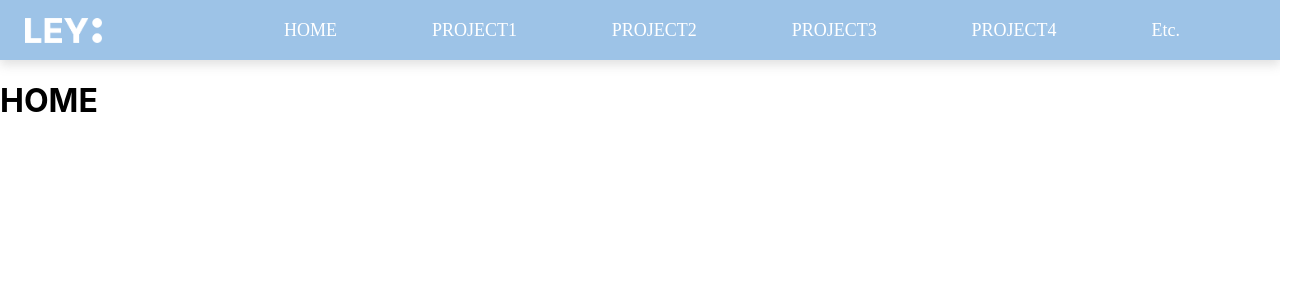
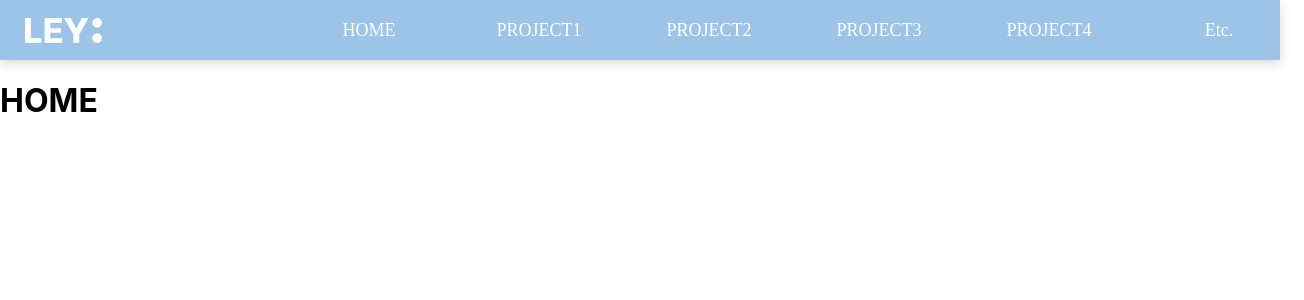
Before and after one commit to eunyeong1113/portfolio, a React (Create React App) app: page / in a window 1280 px wide. Shown: the top 300 px of the page, 1304 px wide, since content can reach past the window. Built offline with nearby package versions, Linux system fonts and the light colour scheme.

Commit message:
[#1]Modify : 네비게이션바 CSS수정 및 호버기능 완성

```diff
--- a/package.json
+++ b/package.json
@@ -42,5 +42,8 @@
       "last 1 firefox version",
       "last 1 safari version"
     ]
+  },
+  "devDependencies": {
+    "@emotion/babel-plugin": "^11.11.0"
   }
 }
--- a/src/components/navbar.tsx
+++ b/src/components/navbar.tsx
@@ -5,107 +5,116 @@ import { Link } from "react-router-dom";
 import {css} from '@emotion/react';
 
 const Nav = () => {
-    const [isHovering,setIsHovering] = useState(false);
-     const handleMouseOver = () => {
-        setIsHovering(true);
-    };
+    // const [isHovering,setIsHovering] = useState(false);
+    //  const handleMouseOver = () => {
+    //     setIsHovering(true);
+    // };
 
-    const handleMouseOut = () => {
-        setIsHovering(false);
-    };
-    var name_view = ["HOME", "PROJECT1","PROJECT2","PROJECT3","PROJECT4","Etc."];
-    var name_hover = ["HOME", "공부하는 습관","MINT","밥추","PROJECT4","Etc."];
+    // const handleMouseOut = () => {
+    //     setIsHovering(false);
+    // };
+    // var name_view = ["HOME", "PROJECT1","PROJECT2","PROJECT3","PROJECT4","Etc."];
+    // var name_hover = ["HOME", "공부하는 습관","MINT","밥추","PROJECT4","Etc."];
   return(
-    <div css={back}>
-        <img src="/Logo.png" alt="로고 이미지" css={img}/>
+    <><div css={back}>
+          <img src="/Logo.png" alt="로고 이미지" css={img} />
           <div css={nav}>
+              {/* {
+        name_view.map((name)=>{
+            return(
                 <span
                     css={isHovering? hover : ""}
                     onMouseOver={handleMouseOver}
                     onMouseOut={handleMouseOut}>
-                <a css={link}> HOME </a>
+                    <a css={link}> {name} </a>
                 </span>
+            )
+        })
+    }
+     {
+        name_hover.map((name)=>{
+            return(
                 <span
                     css={isHovering? view : hover}
                     onMouseOver={handleMouseOver}
                     onMouseOut={handleMouseOut}>
+                    <a css={link}> {name} </a>
+                </span>
+            )
+        })
+    } */}
+              <span css={view}>
                   <Link to='/' css={link}> HOME </Link>
               </span>
-            <span
-                css={isHovering? hover : ""}
-                onMouseOver={handleMouseOver}
-                onMouseOut={handleMouseOut}>
-                <a css={link}> PROJECT1 </a>
+
+              <span className="hide">
+                   <Link to='/proj/1' css={link}> PROJECT1 </Link>
               </span>
-            <span
-                css={isHovering? view : hover}
-                onMouseOver={handleMouseOver}
-                onMouseOut={handleMouseOut}>
+              <span className="show">
                   <Link to='/proj/1' css={link}> 공부하는 습관 </Link>
               </span>
-              <span
-                css={isHovering? hover : ""}
-                onMouseOver={handleMouseOver}
-                onMouseOut={handleMouseOut}>
-                <a css={link}> PROJECT2 </a>
+              <span className="hide">
+                <Link to='/proj/2' css={link}> PROJECT2 </Link>
               </span>
-            <span
-                css={isHovering? view : hover}
-                onMouseOver={handleMouseOver}
-                onMouseOut={handleMouseOut}>
+              <span className="show">
                   <Link to='/proj/2' css={link}> MINT </Link>
               </span>
-              <span
-                css={isHovering? hover : ""}
-                onMouseOver={handleMouseOver}
-                onMouseOut={handleMouseOut}>
-                <a css={link}> PROJECT3 </a>
+               <span className="hide">
+                  <Link to='/proj/3' css={link}> PROJECT3 </Link>
               </span>
-            <span
-                css={isHovering? view : hover}
-                onMouseOver={handleMouseOver}
-                onMouseOut={handleMouseOut}>
+              <span className="show">
                   <Link to='/proj/3' css={link}> 밥추 </Link>
               </span>
-              <span
-                css={isHovering? hover : ""}
-                onMouseOver={handleMouseOver}
-                onMouseOut={handleMouseOut}>
-                <a css={link}> PROJECT4 </a>
-            </span>
-            <span
-                css={isHovering? view : hover}
-                onMouseOver={handleMouseOver}
-                onMouseOut={handleMouseOut}>
+              <span css={view}>
                   <Link to='/proj/4' css={link}> PROJECT4 </Link>
               </span>
-            <span
-                css={isHovering? hover : ""}
-                onMouseOver={handleMouseOver}
-                onMouseOut={handleMouseOut}>
-                <a css={link}> Etc. </a>
-            </span>
-            <span
-                css={isHovering? view : hover}
-                onMouseOver={handleMouseOver}
-                onMouseOut={handleMouseOut}>
+              <span css={view}>
                   <Link to='/etc' css={link}> Etc. </Link>
               </span>
+
+
           </div>
       </div>
+      <style>{`
+        span.hide:hover{
+           display: none;
+        }
+        span.hide:hover + .show{
+            display: flex;
+            text-decoration : underline;
+        }
+        span.show{
+            display: none;
+        }
+        `}
+      </style>
+      </>
   );
+
 };
 
 const view = css`
+    &:hover {
         text-decoration : underline;
+    }
 `;
 const hover = css`
+    &:hover {
         display: none;
+    }
 `;
 const link = css`
     text-decoration: none;
     color: inherit;
     font-size: 18px;
+    margin-left: 10px;
+    margin-right: 10px;
+    width: 150px;
+    height: 60px;
+    align-items: center;
+    display: flex;
+    justify-content: center;
+    cursor: pointer;
 `;
 
 const back = css`
```
Also changed, not shown: .babelrc (added), 1 other file (tests, documents, lock files or other folders). Lines whose indentation alone changed are shown as unchanged.
